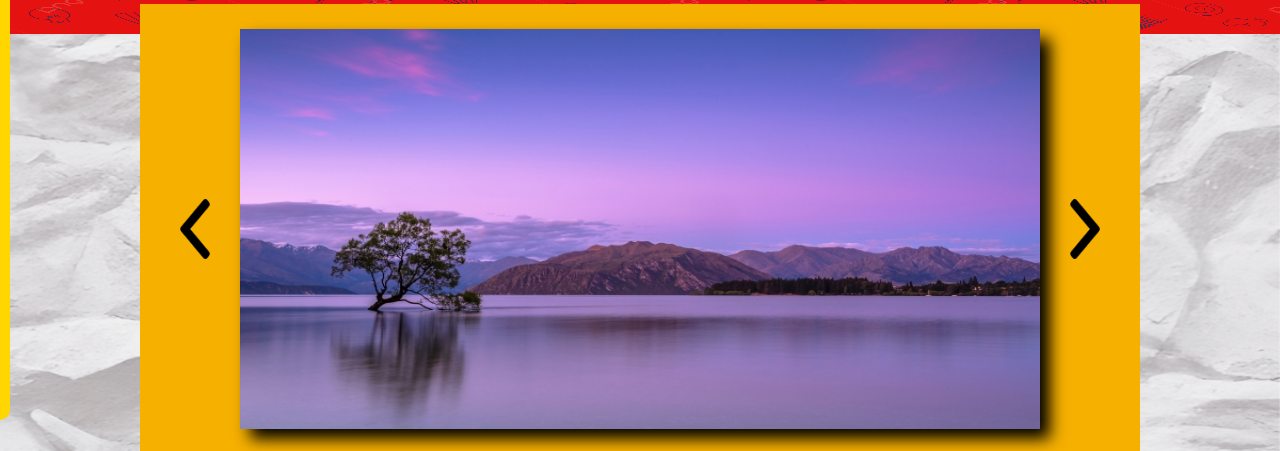
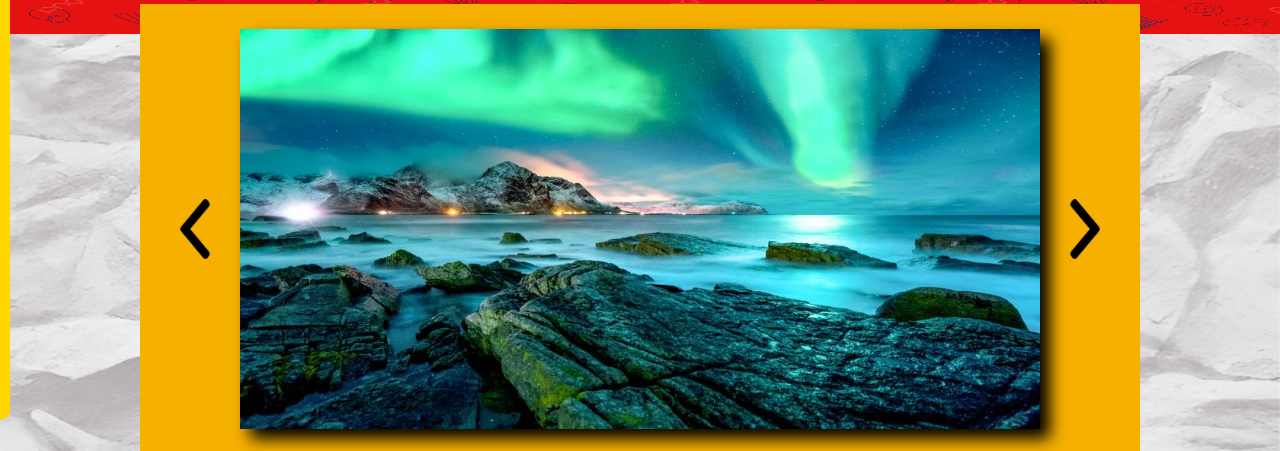
Before and after one commit to g-allen23/creche-escola-tia-avyla, a plain HTML site: page index.html in a window 1280 px wide. Both pictures are taken after a click on the picture 195 px from the left and 395 px from the top of the page. Shown: the part 166-617 px from the top of the page. Drawn offline with nearby package versions, Linux system fonts and the light colour scheme; a web font is replaced by a local one.

Commit message:
Adicionado mais uma função em script.js e algumas alterações em styles.css

```diff
--- a/scripts.js
+++ b/scripts.js
@@ -1,22 +1,23 @@
 const forms = document.querySelector(".form")
 const mascara = document.querySelector(".mask")
 const rightArrow = document.getElementById("right")
+const leftArrow = document.getElementById("left")
+const imgMain = document.querySelector(".carousel")
 
-function show(){
+function show() {
     forms.style.left = "50%"
     forms.style.transform = "translateX(-50%)"
     mascara.style.visibility = "visible"
 }
 
 
-function toHide(){
+function toHide() {
     forms.style.left = "-300px"
     forms.style.transform = "translateX(-20%)"
     mascara.style.visibility = "hidden"
 }
 
 function changeImageRight() {
-    const imgMain = document.querySelector(".carousel")
 
     if (imgMain.src.includes("teste.jpg")) {
         imgMain.src = "assets/teste2.jpg"
@@ -35,4 +36,24 @@ function changeImageRight() {
     }
 }
 
+function changeImageLeft() {
+
+    if (imgMain.src.includes("teste4.jpg")) {
+        imgMain.src = "assets/teste3.jpg"
+    }
+
+    else if (imgMain.src.includes("teste3.jpg")) {
+        imgMain.src = "assets/teste2.jpg"
+    }
+
+    else if (imgMain.src.includes("teste2.jpg")) {
+        imgMain.src = "assets/teste.jpg"
+    }
+
+    else {
+        imgMain.src = "assets/teste4.jpg"
+    }
+}
+
+leftArrow.addEventListener("click", changeImageLeft)
 rightArrow.addEventListener("click", changeImageRight)
--- a/styles.css
+++ b/styles.css
@@ -92,7 +92,9 @@ main {
 .carousel {
     height: 400px;
     width: 800px;
-    box-shadow: 10px 10px 15px  black;
+    box-shadow: 10px 10px 15px black;
+    transform: translateX(0vw);
+    transition: 0.5s;
 }
 
 .education {
@@ -303,7 +305,8 @@ span {
     color: #1F119B;
 }
 
-input, select {
+input,
+select {
     height: 40px;
     width: 300px;
     border-radius: 5px;
@@ -537,7 +540,8 @@ input, select {
         width: 800px;
     }
 
-    .slide, .first {
+    .slide,
+    .first {
         width: 2500px;
     }
 
```
Also changed, not shown: index.html (+11 -4 lines).
